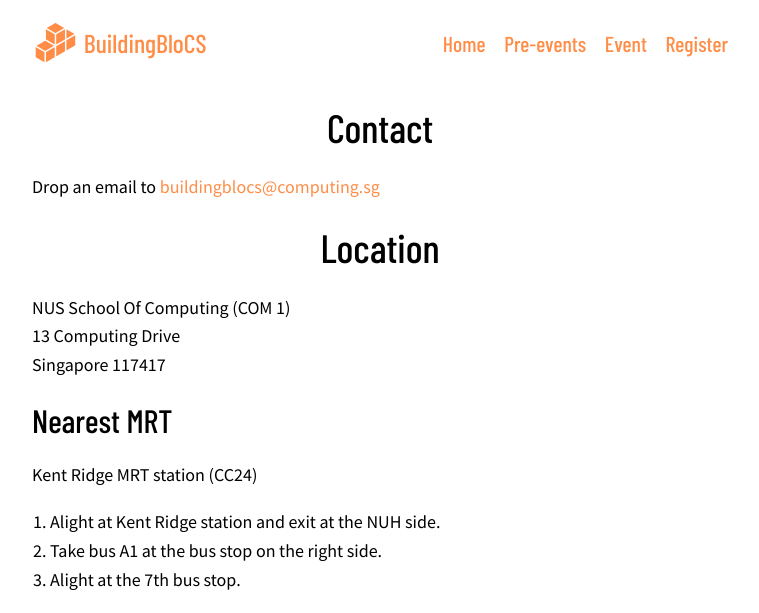
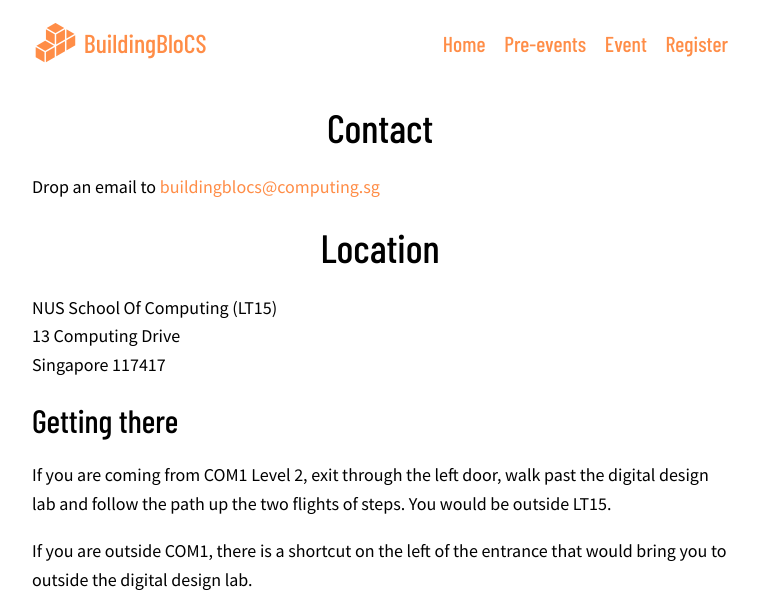
Before and after one commit to buildingblocs/2018, a Jekyll site: the page built from contact/index.md, in a window 1280 px wide and 1368 px high, cut to the strip 0-613 px from the top of the window. Shown: the whole strip, without its empty margins (260-1019 px from the left). Built offline with Jekyll 4.4.1, drawn with Linux system fonts in a browser that asks for light colours; some web fonts are replaced; our own code applies the rules of GitHub Pages for plain Markdown files.

Commit message:
Update index.md

```diff
--- a/contact/index.md
+++ b/contact/index.md
@@ -8,9 +8,15 @@ Drop an email to [buildingblocs@computing.sg](mailto:buildingblocs@computing.sg)
 
 # Location
 
-NUS School Of Computing (COM 1)<br>
+NUS School Of Computing (LT15)<br>
 13 Computing Drive<br>
 Singapore 117417
+
+## Getting there
+
+If you are coming from COM1 Level 2, exit through the left door, walk past the digital design lab and follow the path up the two flights of steps. You would be outside LT15.
+
+If you are outside COM1, there is a shortcut on the left of the entrance that would bring you to outside the digital design lab.
 
 ## Nearest MRT
 
```
